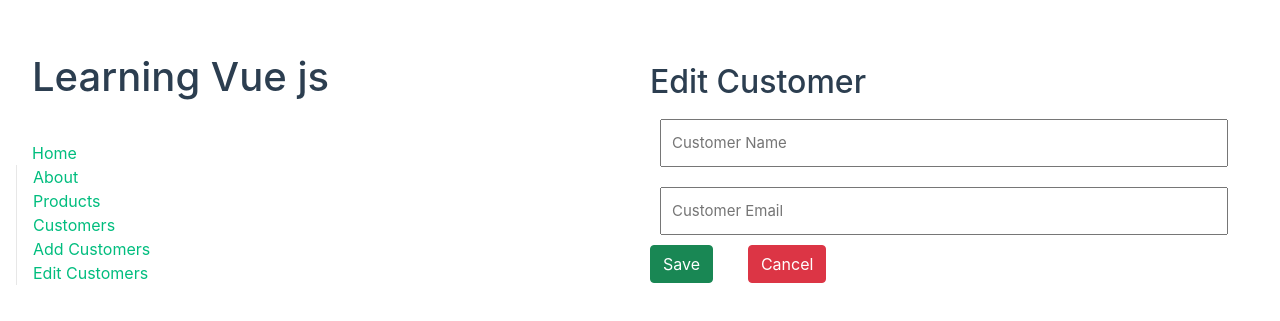
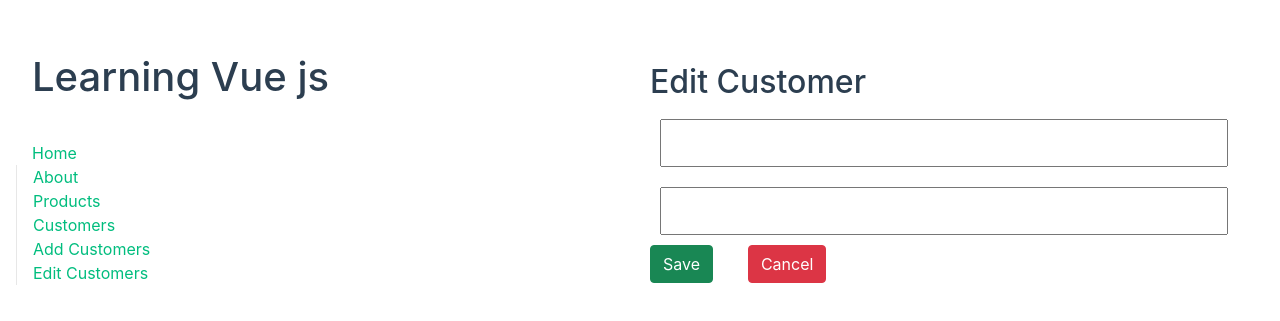
Before and after one commit to OksanaBebesh/masterProducts, a Vue app in the folder vue-project/: page /customers/edit/1 in a window 1280 px wide. Shown: the part 223-544 px from the top of the page. Built offline with nearby package versions, Linux system fonts and the light colour scheme; no server answers.

Commit message:
feat: reusable components

```diff
--- a/vue-project/src/components/Customer/CustomersAddForm.vue
+++ b/vue-project/src/components/Customer/CustomersAddForm.vue
@@ -1,16 +1,19 @@
 <script setup>
   import axios from "axios";
   import router from "@/router";
+  import ButtonSuccess from "@/components/UI/Buttons/ButtonSuccess.vue";
+  import ButtonCancel from "@/components/UI/Buttons/ButtonCancel.vue";
+  import Input from "@/components/UI/Input/Input.vue";
 </script>
 
 <template>
     <div class="form customer-add">
         <h2>Add new Customer</h2>
-        <input type="text" v-model="customer.name" placeholder="Customer Name"  />
-        <input type="email" v-model="customer.email" placeholder="Customer Email" />
+        <Input v-model="customer.name" placeholder="Customer Name"  />
+        <Input v-model="customer.email" placeholder="Customer Email" />
         <div class="btn-lines">
-            <button class="btn btn-success" @click="addCustomers">Save</button>
-            <button class="btn btn-danger" @click="replaceToMainCustomerPage">Cancel</button>
+            <ButtonSuccess @click="addCustomers">Save</ButtonSuccess>
+            <ButtonCancel @click="replaceToMainCustomerPage">Cancel</ButtonCancel>
         </div>
     </div>
 </template>
@@ -51,11 +54,6 @@ export default {
     padding: 10px;
 }
 
-.form input {
-    padding: 10px;
-    margin: 10px;
-}
-
 .btn-lines {
     display: flex;
     justify-content: space-between;
--- a/vue-project/src/components/Customer/CustomersEditForm.vue
+++ b/vue-project/src/components/Customer/CustomersEditForm.vue
@@ -1,17 +1,20 @@
 <script setup>
   import axios from "axios";
   import router from "@/router";
-  import { useRoute } from 'vue-router'
+  import { useRoute } from 'vue-router';
+  import ButtonCancel from "@/components/UI/Buttons/ButtonCancel.vue";
+  import ButtonSuccess from "@/components/UI/Buttons/ButtonSuccess.vue";
+  import Input from "@/components/UI/Input/Input.vue"
 </script>
 
 <template>
     <div class="form customer-add">
         <h2>Edit Customer</h2>
-        <input type="text" v-model="customer.name" placeholder="Customer Name"  />
-        <input type="email" v-model="customer.email" placeholder="Customer Email" />
+        <Input v-model="customer.name" placeholder="Customer Name"  />
+        <Input v-model="customer.email" placeholder="Customer Email" />
         <div class="btn-lines">
-            <button class="btn btn-success" @click="updateCustomers">Save</button>
-            <button class="btn btn-danger" @click="replaceToMainCustomerPage">Cancel</button>
+            <ButtonSuccess @click="updateCustomers">Save</ButtonSuccess>
+            <ButtonCancel @click="replaceToMainCustomerPage">Cancel</ButtonCancel>
         </div>
     </div>
 </template>
@@ -70,11 +73,6 @@ export default {
     padding: 10px;
 }
 
-.form input {
-    padding: 10px;
-    margin: 10px;
-}
-
 .btn-lines {
     display: flex;
     justify-content: space-between;
--- /dev/null
+++ b/vue-project/src/components/UI/Buttons/ButtonCancel.vue
@@ -0,0 +1,5 @@
+<template>
+    <button type="button" class="btn btn-danger">
+      <slot></slot>
+    </button>
+</template>
--- /dev/null
+++ b/vue-project/src/components/UI/Buttons/ButtonInfo.vue
@@ -0,0 +1,13 @@
+<template>
+    <button type="button" class="btn btn-info">
+      <slot></slot>
+    </button>
+</template>
+<script>
+export default {
+
+}
+</script>
+<style>
+
+</style>
--- /dev/null
+++ b/vue-project/src/components/UI/Buttons/ButtonSuccess.vue
@@ -0,0 +1,5 @@
+<template>
+    <button type="button" class="btn btn-success">
+      <slot></slot>
+    </button>
+</template>
--- /dev/null
+++ b/vue-project/src/components/UI/Input/Input.vue
@@ -0,0 +1,12 @@
+<template>
+    <input type="text" class="form-input" >
+        <slot></slot>
+    </input>
+</template>
+
+<style >
+    .form-input {
+        padding: 10px;
+        margin: 10px;
+    }
+</style>
--- a/vue-project/src/views/Customer/CustomersView.vue
+++ b/vue-project/src/views/Customer/CustomersView.vue
@@ -1,9 +1,10 @@
 <script setup>
-  import DocumentationIcon from "@/components/icons/IconEcosystem.vue"
-  import DesciptionItem from "@/components/DesciptionItem.vue"
+  import DocumentationIcon from "@/components/icons/IconEcosystem.vue";
+  import DesciptionItem from "@/components/DesciptionItem.vue";
+  import ButtonInfo from "@/components/UI/Buttons/ButtonInfo.vue";
+  import ButtonSuccess from "@/components/UI/Buttons/ButtonSuccess.vue";
   import router from "@/router";
-  import axios from "axios"
-
+  import axios from "axios";
 </script>
 
 <template>
@@ -13,7 +14,7 @@
     </template>
 
     <template #heading>Customers</template>
-    <button type="button" class="btn btn-info" @click="addCustomerFormShow">Add Customer</button>
+    <ButtonInfo @click="addCustomerFormShow">Add Customer</ButtonInfo>
         <div class="table-customers" >
           <div class="row-header table">
             <div class="id-column">#</div>
@@ -25,7 +26,7 @@
             <div class="id-column">{{ customer.id }}</div>
             <div>{{ customer.name }}</div>
             <div>{{ customer.email }}</div>
-        <div><button type="button" class="btn btn-success"  @click="editCustomerFormShow(customer.id)">Edit Customer</button></div>
+            <div><ButtonSuccess  @click="editCustomerFormShow(customer.id)">Edit Customer</ButtonSuccess></div>
           </div>
         </div>
   </DesciptionItem>
```
Lines whose indentation alone changed are shown as unchanged.
